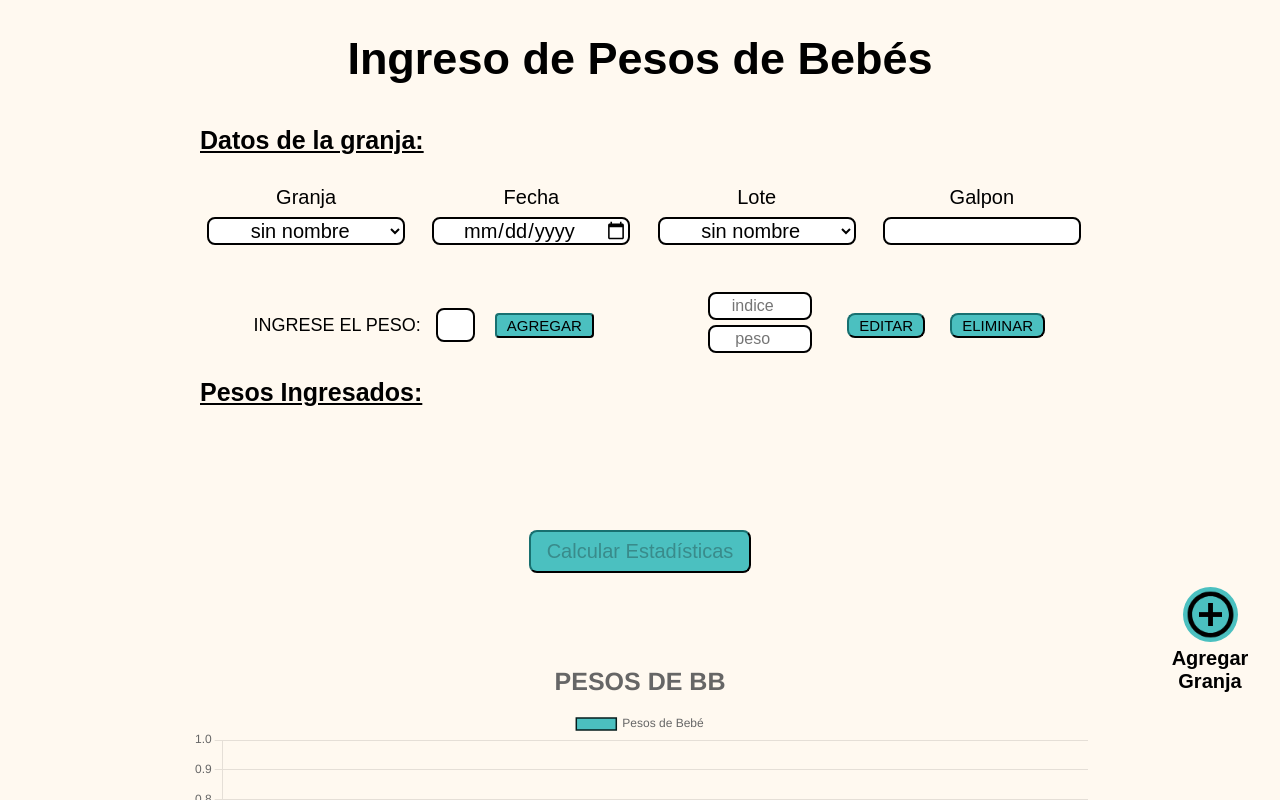
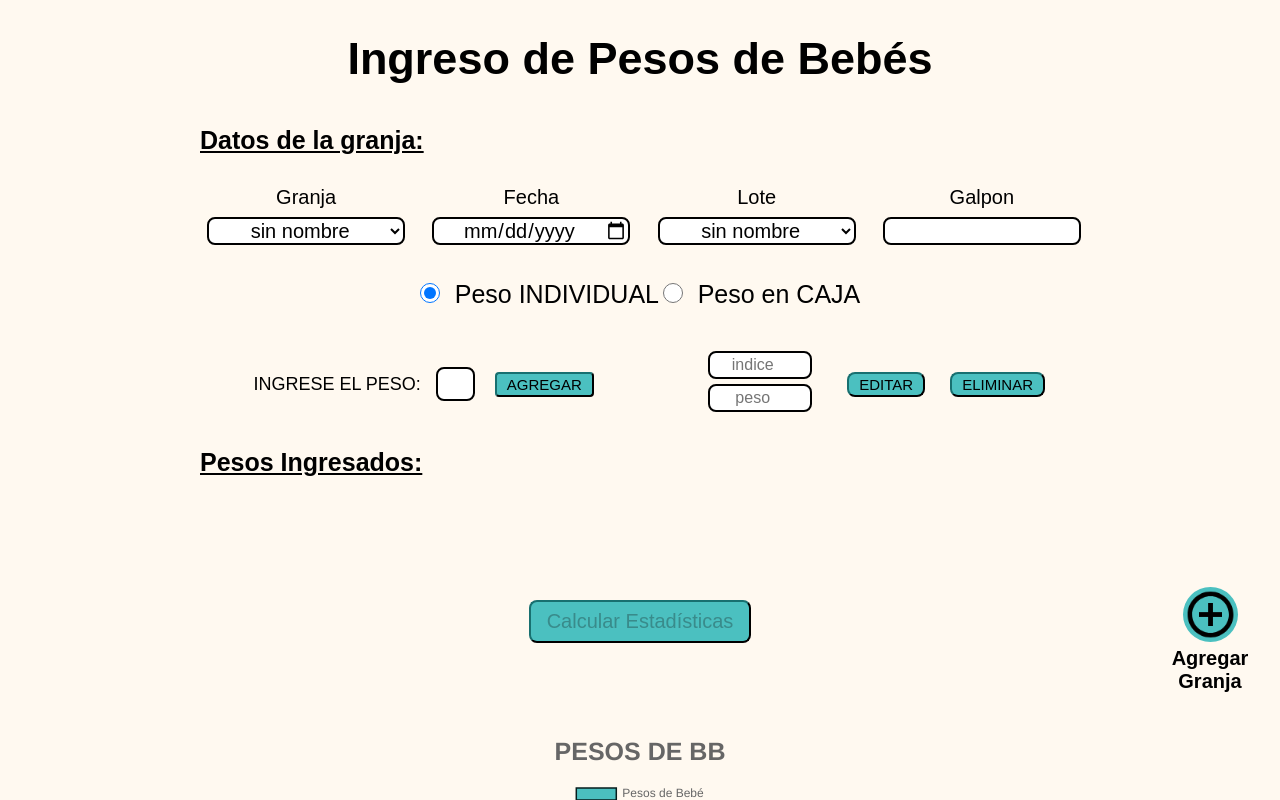
Before and after one commit to JnPbl/web_peso_pollitos, a React (Vite) app: page / in a window 1280 px wide. Shown: the top 800 px of the page. Built offline with nearby package versions, Linux system fonts and the light colour scheme.

Commit message:
se agrego entrada de pesos, calculos de estadisticas

```diff
--- a/src/App.jsx
+++ b/src/App.jsx
@@ -11,10 +11,14 @@ import Layout from "./layout/Layout.jsx";
 
 
 function App() {
+  const [bloqueado, setBloqueado] = useState(false);
   const [pesos, setPesos] = useState([]);
+  const [pesosCaja, setPesosCaja] = useState([]);
+  const [modo, setModo] = useState("individual");
   const [promedio, setPromedio] = useState(null);
   const [desviacion, setDesviacion] = useState(null);
   const [cv, setCV] = useState(null);
+  const [uniformidad,setUniformidad] = useState(null);
   const [granja, setGranja] = useState({
     nombre: "s/nombre",
     fecha: "",
@@ -51,22 +55,28 @@ useEffect(() => {
 */
 
 useEffect(() => {
-  if (promedio && desviacion && cv && imagen.image != "" ) {
+  window.scrollTo(0, 0);
+}, []);
+
+useEffect(() => {
+  if (promedio && desviacion && cv&&uniformidad && imagen.image != "" ) {
     const nuevaGranja = {
       granja: granja,
-      pesos: pesos,
+      pesos: modo === "individual" ? pesos : pesosCaja,
       promedio: promedio,
       desviacion: desviacion,
       cv: cv,
+      uniformidad:uniformidad,
       grafico:imagen
     };
 
     setGranjas((prevGranjas) => [...prevGranjas, nuevaGranja]);
   }
-}, [promedio, desviacion, cv, granja, pesos,imagen]); // Este useEffect depende de todos los valores relevantes
+}, [promedio, desviacion, cv,uniformidad, granja,pesos, pesosCaja,imagen,modo]); // Este useEffect depende de todos los valores relevantes
 
 
 const agregarNuevaGranja = ()=>{
+  setBloqueado(false);
   setGranja({
     nombre: "",
     fecha: "",
@@ -74,23 +84,29 @@ const agregarNuevaGranja = ()=>{
     galpon: "",
   });
   setPesos([]);
+  setPesosCaja([]);
   setPromedio(null);
   setDesviacion(null);
   setCV(null);
+  setUniformidad(null);
   setImagen({
     width: 0,
     height: 0,
     image: ""
   })
-}
+  window.scrollTo({ top: 0, behavior: 'smooth' });
+};
   const histogramRef = useRef();
   const pesoRef = useRef(null);
   const galponRef = useRef(null);
+  const pdfButonRef = useRef(null);
 
 
   const moverFocus = ()=> {
     pesoRef.current.focus();
   }
+
+
 
   // Función para actualizar los datos de la granja
   const actualizarDatosGranja = (datos) => {
@@ -101,6 +117,10 @@ const agregarNuevaGranja = ()=>{
   const agregarPeso = (peso) => {
     setPesos([...pesos, peso]);
   };
+
+  const agregarPesoCaja = (peso) => {
+    setPesosCaja(prev => [...prev,...peso]);
+  }
 
   // Función para editar un peso
   const editarPeso = (index, nuevoPeso) => {
@@ -115,28 +135,48 @@ const agregarNuevaGranja = ()=>{
     setPesos(nuevosPesos);
   };
 
-  // Calcular promedio, desviación y CV
+  // Calcular promedio, desviación , uniformidad y CV
   const calcularEstadisticas = () => {
-    if (pesos.length > 0) {
-      const suma = pesos.reduce((acumulador, valor) => acumulador + valor, 0);
-      const prom = (suma / pesos.length).toFixed(2);
+    const valores = modo === "individual" ? pesos : pesosCaja;
+    setBloqueado(true);
+    if (valores.length > 0) {
+      const suma = valores.reduce((acumulador, valor) => acumulador + valor, 0);
+      const prom = (suma / valores.length);
 
       const varianza =
-        pesos.reduce(
+      valores.reduce(
           (acumulador, valor) => acumulador + Math.pow(valor - prom, 2),
           0
         ) /
-        (pesos.length - 1);
-      const desviacion = Math.sqrt(varianza).toFixed(2);
+        (valores.length - 1);
+      const desviacion = Math.sqrt(varianza);
 
-      const coeficienteVariacion = ((desviacion / prom) * 100).toFixed(2);
+      const coeficienteVariacion = ((desviacion / prom) * 100);
 
-      setPromedio(prom);
-      setDesviacion(desviacion);
-      setCV(coeficienteVariacion);
+      const rangoMin = prom * 0.90;
+      const rangoMax = prom * 1.10;
+      let acum = 0;
+      valores.forEach((p)=>{
+        if(p >= rangoMin && p <= rangoMax){
+          acum = acum +1;
+        }
+      })
 
+      const uniformida = (acum/valores.length)*100;
+
+
+
+      setPromedio(prom.toFixed(2));
+      setDesviacion(desviacion.toFixed(2));
+      setCV(coeficienteVariacion.toFixed(2));
+      setUniformidad(uniformida.toFixed(2));
     }
     guardarImagen();
+
+    setTimeout(() => {
+    if (pdfButonRef.current) {
+      pdfButonRef.current.scrollIntoView({ behavior: "smooth", block: "center" });
+    }},100)
 
 
   };
@@ -219,7 +259,7 @@ const agregarNuevaGranja = ()=>{
       doc.text(`Promedio: ${granjaData.promedio} gr `, 20, (y += 10));
       doc.text(`Desviacion Estandar: ${granjaData.desviacion} `, 20, (y += 8));
       doc.text(`Coeficiente de Variacion: ${granjaData.cv}% `, 20, (y += 8));
-
+      doc.text(`Uniformidad: ${granjaData.uniformidad}% `, 20, (y += 8));
 
       //------Captura del grafico----------------
 
@@ -245,7 +285,17 @@ const agregarNuevaGranja = ()=>{
 
 
     });
-      doc.save(`${granja.nombre}_${granja.fecha}.pdf`);
+
+    const fechaActual = new Date();
+const dia = fechaActual.getDate().toString().padStart(2, "0");
+const mes = (fechaActual.getMonth() + 1).toString().padStart(2, "0");
+const anio = fechaActual.getFullYear();
+
+const fechaFormateada = `${dia}-${mes}-${anio}`;
+
+      doc.save(`${granja.nombre || "Granja"}_${granja.fecha || fechaFormateada}.pdf`);
+
+      window.scrollTo({ top: 0, behavior: 'smooth' });
 
   };
 
@@ -260,16 +310,21 @@ const agregarNuevaGranja = ()=>{
           editarPeso={editarPeso}
           eliminarPeso={eliminarPeso}
           pesos={pesos}
+          agregarPesoCaja = {agregarPesoCaja}
+          modo = {modo}
+          setModo = {setModo}
           ref = {pesoRef}
+          bloqueado= {bloqueado}
         />
         <MostrarPesos pesos={pesos} />
-        <button className={styles.buton} onClick={calcularEstadisticas} disabled={pesos.length <=2}>
+
+        <button className={styles.buton} onClick={calcularEstadisticas} disabled={pesos.length <=2 || bloqueado}>
           Calcular Estadísticas
         </button>
 
-        <Estadisticas promedio={promedio} desviacion={desviacion} cv={cv} />
-        <Histograma pesos={pesos} ref={histogramRef} />
-        <button className={styles.buton} onClick={generarPDF} >
+        <Estadisticas promedio={promedio} desviacion={desviacion} cv={cv} uniformidad ={uniformidad} />
+        <Histograma pesos={modo === "individual" ? pesos : pesosCaja} ref={histogramRef} />
+        <button className={styles.buton} onClick={generarPDF} disabled={!bloqueado} ref={pdfButonRef} >
           Generar PDF
         </button>
       </div>
--- a/src/componentes/Estadisticas.jsx
+++ b/src/componentes/Estadisticas.jsx
@@ -1,7 +1,7 @@
 
 import styles from "./Estadisticas.module.css";
  /* eslint-disable react/prop-types */
-const Estadisticas = ({ promedio, desviacion, cv}) => {
+const Estadisticas = ({ promedio, desviacion, cv, uniformidad}) => {
   return (
     <div className={styles.container}>
       {promedio !== null && (
@@ -11,6 +11,7 @@ const Estadisticas = ({ promedio, desviacion, cv}) => {
           <p>Promedio: {promedio} gr.</p>
           <p>Desviación Estándar: {desviacion}</p>
           <p>Coeficiente de Variación (CV): {cv}%</p>
+          <p>Uniformidad: {uniformidad}%</p>
           </div>
         </div>
       )}
--- a/src/componentes/PesoFormulario.jsx
+++ b/src/componentes/PesoFormulario.jsx
@@ -1,22 +1,51 @@
-import { useState } from "react";
+import { useState,useRef } from "react";
 import styles from "./PesoFormulario.module.css";
-import  { forwardRef } from 'react';
+import { forwardRef } from "react";
 
 /* eslint-disable react/prop-types */
-const PesoForm = forwardRef(({ agregarPeso, editarPeso, eliminarPeso, pesos },ref) => {
+const PesoForm = forwardRef(
+  ({ agregarPeso, editarPeso, eliminarPeso, pesos, agregarPesoCaja, modo,setModo,bloqueado }, ref) => {
     const [peso, setPeso] = useState("");
     const [indice, setIndice] = useState(""); // Estado para el índice
     const [nuevoPeso, setNuevoPeso] = useState(""); // Estado para el nuevo peso
+    //const [modo, setModo] = useState("individual");
 
-
+    const [cantidadCaja,setCantidadCaja] = useState("");
+    const cantidadRef = useRef();
 
     const handleSubmit = (e) => {
       e.preventDefault();
-    if (peso>0) {
+      if(modo == "individual"){
+        if (peso > 0) {
           agregarPeso(parseFloat(peso));
           setPeso("");
         }
+      }else{
+        if (peso > 0 && !isNaN(cantidadCaja) && cantidadCaja > 0) {
+          const pesoTotal = parseFloat(peso);
+          agregarPeso(pesoTotal);
+          setPeso("");
+          const pesoIndividual = parseFloat((pesoTotal / cantidadCaja).toFixed(2));
+          const nuevosPesos = Array(cantidadCaja).fill(pesoIndividual);
+          agregarPesoCaja(nuevosPesos);
+          //nuevosPesos.forEach(p => agregarPesoCaja(p));
+
+        }
+      }
+
     };
+
+    const handleAgregarCantidadCaja = () =>{
+      const cantidad = parseInt(cantidadRef.current.value);
+      if (!isNaN(cantidad)) {
+        setCantidadCaja(cantidad);
+      }
+    };
+
+    const handleModo = (newModo) => {
+      setModo(newModo);
+    };
+
 
     // Función para manejar el evento de editar
     const handleEditar = (e) => {
@@ -54,9 +83,35 @@ const PesoForm = forwardRef(({ agregarPeso, editarPeso, eliminarPeso, pesos },re
     };
 
     return (
+      <div className={styles.containerGeneral}>
+        <div className={styles.pesoOpciones}>
+          <label className={styles.pesoLabel}>
+            <input
+              className={styles.pesoOpcionesInput}
+              type="radio"
+              name="modo"
+              value="individual"
+              checked={modo === "individual"}
+              onChange={() => handleModo("individual")}
+            />
+            Peso INDIVIDUAL
+          </label>
+          <label className={styles.pesoLabel}>
+            <input
+              className={styles.pesoOpcionesInput}
+              type="radio"
+              name="modo"
+              value="total"
+              checked={modo === "total"}
+              onChange={() => handleModo("total")}
+            />
+            Peso en CAJA
+          </label>
+        </div>
+
         <div className={styles.container}>
-      <div className={styles.peso}>
-        <form onSubmit={handleSubmit}>
+          <div>
+            <form onSubmit={handleSubmit} >
               <label className={styles.labelPeso}>INGRESE EL PESO: </label>
               <input
                 ref={ref}
@@ -69,11 +124,30 @@ const PesoForm = forwardRef(({ agregarPeso, editarPeso, eliminarPeso, pesos },re
                 //placeholder="Ingresa el peso"
                 required
               />
-          <button className={styles.buttonAgregar} type="submit">
+              <button className={styles.buttonAgregar}disabled ={bloqueado} type="submit">
                 AGREGAR
               </button>
             </form>
           </div>
+
+          {modo !== "individual" && (
+            <div className={styles.containerCaja}>
+              <div className={styles.parrafo}>
+                <p>Ingrese BB x Caja</p>
+              </div>
+              <div className={styles.inputBotn}>
+                <input
+                  className={styles.inputEdit}
+                  type="number"
+                  ref={cantidadRef}
+                  placeholder="cantidad"
+                  min="1"
+                  required
+                />
+                <button className={styles.buttonEditar} disabled ={bloqueado} type="button" onClick={handleAgregarCantidadCaja}>AGREGAR</button>
+              </div>
+            </div>
+          )}
 
           <form>
             <div className={styles.edit}>
@@ -99,19 +173,25 @@ const PesoForm = forwardRef(({ agregarPeso, editarPeso, eliminarPeso, pesos },re
                 />
               </div>
               <div className={styles.containerButon}>
-            <button className={styles.buttonEditar} onClick={handleEditar}>
+                <button className={styles.buttonEditar} disabled ={bloqueado} onClick={handleEditar}>
                   EDITAR
                 </button>
-            <button className={styles.buttonEditar} onClick={handleEliminar}>
+                <button
+                  className={styles.buttonEditar}
+                  onClick={handleEliminar}
+                  disabled ={bloqueado}
+                >
                   ELIMINAR
                 </button>
               </div>
             </div>
           </form>
         </div>
+      </div>
     );
-});
+  }
+);
 
-PesoForm.displayName = "PesoForm"
+PesoForm.displayName = "PesoForm";
 
 export default PesoForm;
--- a/src/componentes/PesoFormulario.module.css
+++ b/src/componentes/PesoFormulario.module.css
@@ -1,11 +1,60 @@
+.containerGeneral{
+  width: 100%;
+  height: 150px;
+  margin-bottom: 10px;
+}
+
+.pesoOpciones{
+  font-size: 25px;
+  display: flex;
+  align-items: center;
+  justify-content: space-evenly;
+  margin: auto;
+  width: 50%;
+}
+
+.pesoOpcionesInput{
+  cursor: pointer;
+  margin-right: 15px;
+  width: 20px;
+  height: 20px;
+}
+
+.pesoLabel{
+  cursor: pointer;
+}
+
 .container {
   width: 100%;
-  height: 90px;
+  height: 100%;
   display: flex;
   justify-content: space-around;
   align-items: center;
   gap: 10px;
+
 }
+
+.containerCaja{
+  width: 280px;
+  height: 65px;
+}
+
+.parrafo{
+  display: flex;
+  align-items: center;
+  justify-content: center;
+  padding: 3px;
+  font-size: 16px;
+  font-weight: bold;
+}
+
+.inputBotn{
+  height: 45px;
+  display: flex;
+  justify-content: space-around;
+  align-items: center;
+}
+
 
 .edit {
   width: 300px;
--- a/src/index.module.css
+++ b/src/index.module.css
@@ -2,6 +2,7 @@
   margin: 0;
   padding: 0;
   font-family: "Montserrat", sans-serif;
+
 }
 
 :root{
```
Lines whose indentation alone changed are shown as unchanged.
